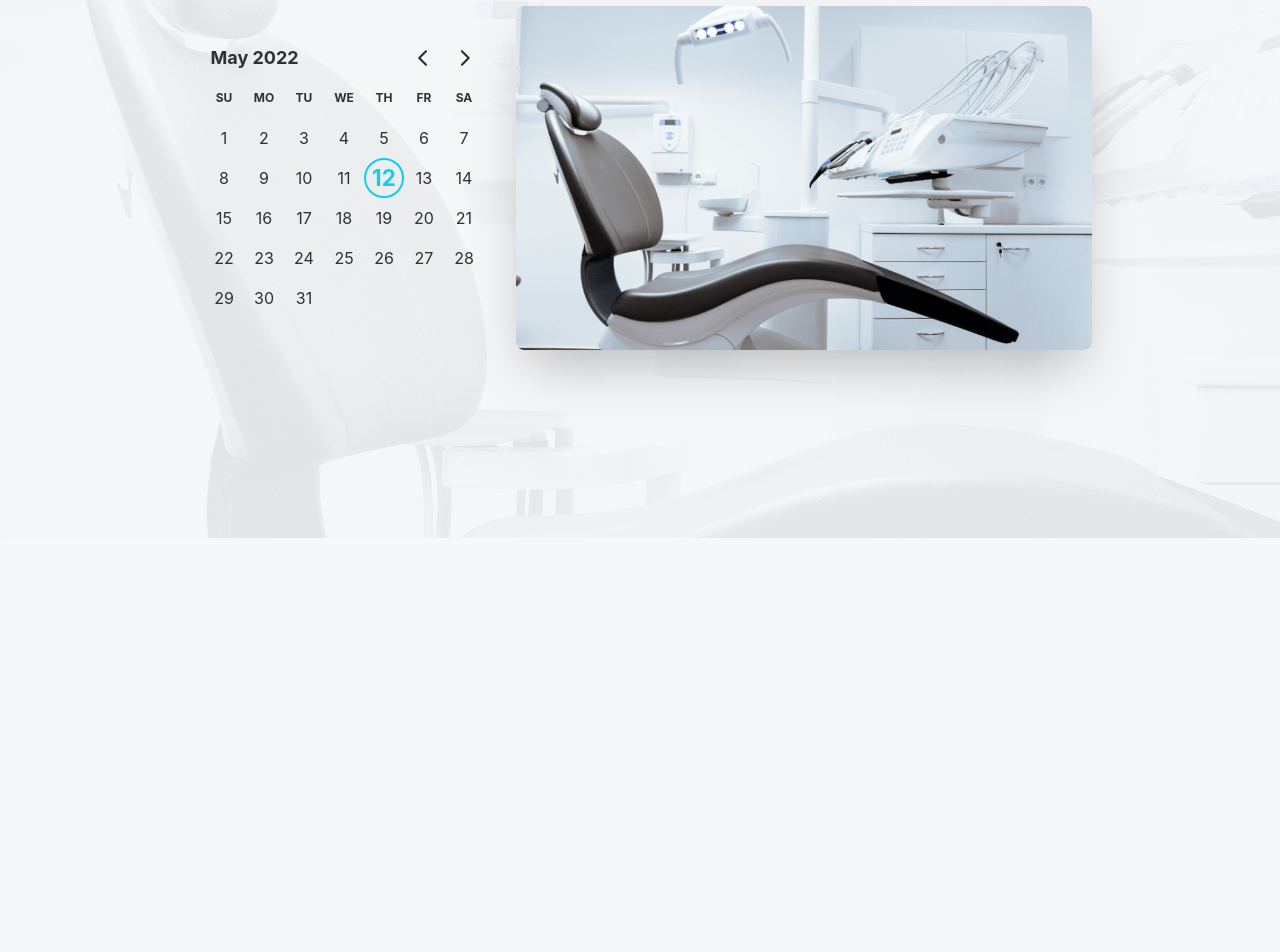
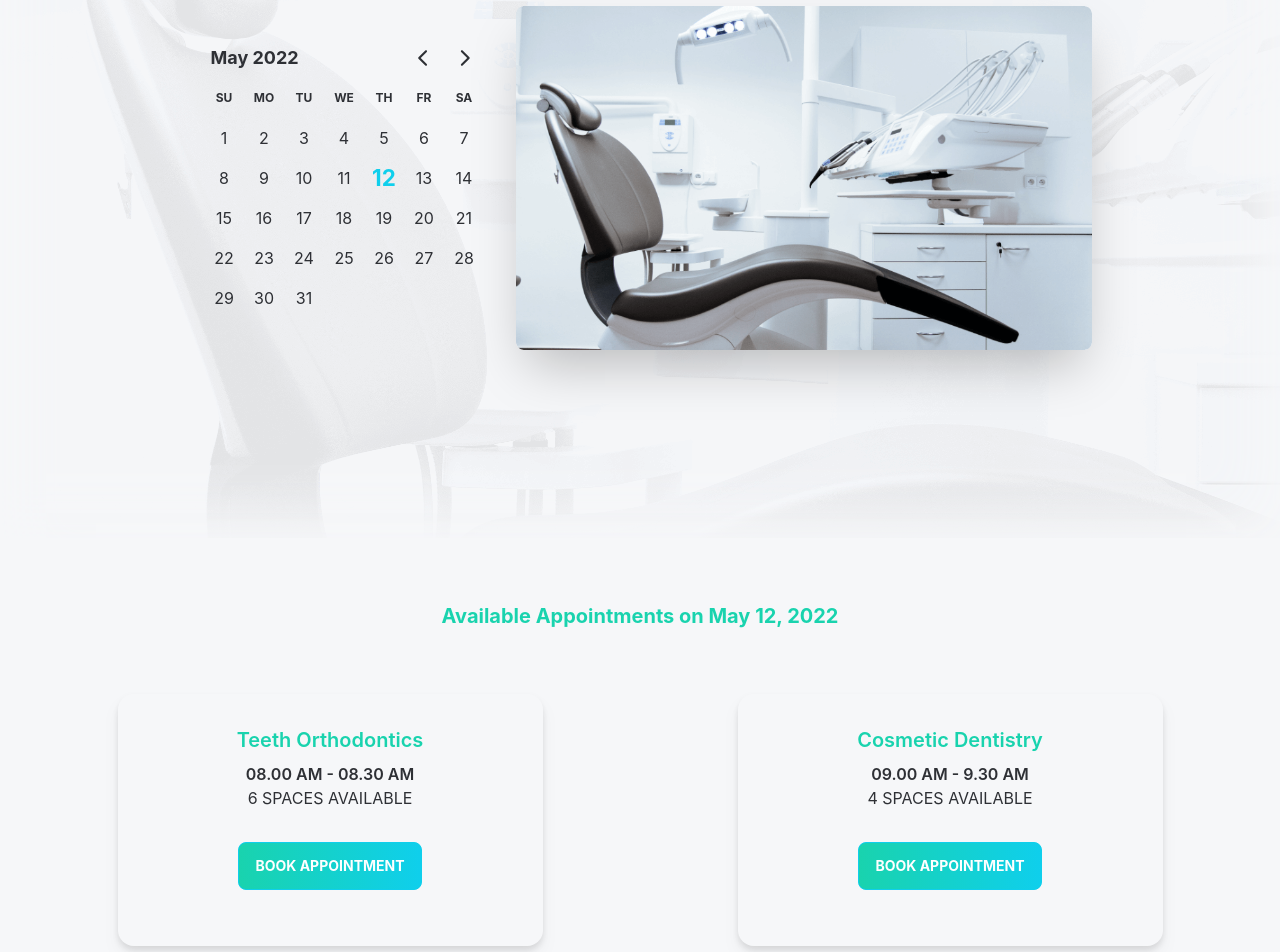
Before and after one commit to nurmdrafi/doctors-portal-client, a React (Create React App) app: page /appointment in a window 1280 px wide. Shown: the part 246-1198 px from the top of the page. Before the commit the page ends 800 px from the top, so only its background shows below. Built offline with nearby package versions, Linux system fonts and the light colour scheme.

Commit message:
booking card component added

```diff
--- /dev/null
+++ b/public/services.json
@@ -0,0 +1,54 @@
+[
+  {
+    "_id": 1,
+    "name": "Teeth Orthodontics",
+    "slots": [
+      "08.00 AM - 08.30 AM",
+      "08.30 AM - 09.00 AM",
+      "09.00 AM - 9.30 AM",
+      "09.30 AM - 10.00 AM",
+      "10.00 AM - 10.30 AM",
+      "10.30 AM - 11.00 AM"
+    ]
+  },
+  {
+    "_id": 2,
+    "name": "Cosmetic Dentistry",
+    "slots": [
+      "09.00 AM - 9.30 AM",
+      "09.30 AM - 10.00 AM",
+      "10.00 AM - 10.30 AM",
+      "10.30 AM - 11.00 AM"
+    ]
+  },
+  {
+    "_id": 3,
+    "name": "Teeth Cleaning",
+    "slots": []
+  },
+  {
+    "_id": 4,
+    "name": "Cavity Protection",
+    "slots": ["10.00 AM - 10.30 AM", "10.30 AM - 11.00 AM"]
+  },
+  {
+    "_id": 5,
+    "name": "Pediatric Dental",
+    "slots": [
+      "08.30 AM - 09.00 AM",
+      "09.00 AM - 9.30 AM",
+      "09.30 AM - 10.00 AM",
+      "10.00 AM - 10.30 AM",
+      "10.30 AM - 11.00 AM"
+    ]
+  },
+  {
+    "_id": 6,
+    "name": "Oral Surgery",
+    "slots": [
+      "09.30 AM - 10.00 AM",
+      "10.00 AM - 10.30 AM",
+      "10.30 AM - 11.00 AM"
+    ]
+  }
+]
--- a/src/App.js
+++ b/src/App.js
@@ -3,7 +3,7 @@ import Navbar from "./Pages/Shared/Navbar";
 import { Routes, Route } from "react-router-dom";
 import Home from "./Pages/Home/Home";
 import About from "./Pages/About/About";
-import Appointment from "./Pages/Appointment/AppointmentBanner";
+import Appointment from "./Pages/Appointment/Appointment";
 import Reviews from "./Pages/Reviews/Reviews";
 import Contact from "./Pages/Contact/Contact";
 import Login from "./Pages/Login/Login";
--- a/src/Pages/Appointment/Appointment.js
+++ b/src/Pages/Appointment/Appointment.js
@@ -1,12 +1,14 @@
-import React from 'react';
-import AppointmentBanner from './AppointmentBanner';
-
+import React, { useState } from "react";
+import AppointmentBanner from "./AppointmentBanner";
+import AvailableAppointments from "./AvailableAppointments";
 const Appointment = () => {
-    return (
-        <div>
-            <AppointmentBanner/>
-        </div>
-    );
+  const [date, setDate] = useState(new Date());
+  return (
+    <div>
+      <AppointmentBanner date={date} setDate={setDate} />
+      <AvailableAppointments date={date} />
+    </div>
+  );
 };
 
 export default Appointment;
--- a/src/Pages/Appointment/AppointmentBanner.js
+++ b/src/Pages/Appointment/AppointmentBanner.js
@@ -1,4 +1,3 @@
-import React, { useState } from "react";
 import chair from "../../assets/images/chair.png";
 import assignmentBannerBg from "../../assets/images/bg.png";
 import { DayPicker } from "react-day-picker";
@@ -9,11 +8,11 @@ const BannerBackground = {
   minHeight: "90vh",
   backgroundRepeat: "no-repeat",
   backgroundPosition: "center left",
+  boxShadow: "25px 25px 50px 0 #F6F7F9 inset, -25px -25px 50px 0 #F6F7F9 inset"
 };
 const css = `
 .my-selected {
     font-weight: bold;
-    border: 2px solid #0FCFEC;
     color: #0FCFEC;
   }
   .my-selected:hover:not([disabled]) {
@@ -27,11 +26,9 @@ const css = `
 }
 `;
 
-const AppointmentBanner = () => {
-  const [date, setDate] = useState(new Date());
-
+const AppointmentBanner = ({date, setDate}) => {
   return (
-    <div className="hero min-h-screen bg-base-100" style={BannerBackground}>
+    <section className="hero min-h-screen bg-base-100" style={BannerBackground}>
       <div className="hero-content flex-col lg:flex-row-reverse">
         <img
           src={chair}
@@ -51,7 +48,7 @@ const AppointmentBanner = () => {
           />
         </div>
       </div>
-    </div>
+    </section>
   );
 };
 
--- /dev/null
+++ b/src/Pages/Appointment/AvailableAppointments.js
@@ -0,0 +1,26 @@
+import React, { useEffect, useState } from "react";
+import { format } from "date-fns";
+import AvailableServices from "./AvailableServices";
+
+const AvailableAppointments = ({ date }) => {
+  const [services, setServices] = useState([])
+  useEffect(() =>{
+    fetch('services.json')
+    .then(res => res.json())
+    .then(data => setServices(data))
+  }, [])
+  return (
+    <section className="px-8 my-16">
+      <p className="text-secondary text-xl text-center font-bold my-16">
+        Available Appointments on {format(date, "PP")}{" "}
+      </p>
+      <div className="flex flex-wrap gap-6">
+        {services.map(service=> <AvailableServices
+        key={service._id}
+        service={service}/>)}
+      </div>
+    </section>
+  );
+};
+
+export default AvailableAppointments;
--- /dev/null
+++ b/src/Pages/Appointment/AvailableServices.js
@@ -0,0 +1,33 @@
+import React from "react";
+import PrimaryButton from "../Shared/PrimaryButton";
+
+const AvailableServices = ({ service }) => {
+  return (
+    <div className="card w-[425px] bg-base-100 drop-shadow-lg mx-auto">
+      <div className="card-body items-center text-center">
+        <h2 className="card-title text-secondary">{service.name}</h2>
+        {service.slots.length ? (
+          <div>
+            <p className="font-semibold">{service.slots[0]}</p>
+            <p className="uppercase">{service.slots.length} Spaces Available</p>
+          </div>
+        ) : (
+          <div>
+            <p className="text-red-500 uppercase font-semibold">
+              Try Another Day
+            </p>
+            <p className="uppercase">No Slot Available</p>
+          </div>
+        )}
+
+        <div className="card-actions">
+          <PrimaryButton disabled={service.slots.length === 0}>
+            Book Appointment
+          </PrimaryButton>
+        </div>
+      </div>
+    </div>
+  );
+};
+
+export default AvailableServices;
--- a/src/Pages/Home/Banner.js
+++ b/src/Pages/Home/Banner.js
@@ -9,6 +9,7 @@ const Banner = () => {
     minHeight: "90vh",
     backgroundRepeat: "no-repeat",
     backgroundPosition: "center left",
+    boxShadow: "25px 25px 50px 0 #F6F7F9 inset, -25px -25px 50px 0 #F6F7F9 inset"
   };
   return (
     <section className="hero min-h-screen max-w-full" style={BannerBackground}>
--- a/src/Pages/Shared/PrimaryButton.js
+++ b/src/Pages/Shared/PrimaryButton.js
@@ -1,11 +1,12 @@
-import React from 'react';
-
-const PrimaryButton = ({children}) => {
-    return (
-        <button className="btn btn-primary uppercase font-bold text-white bg-gradient-to-r from-[#19D3AE] to-[#0FCFEC] hover:from-[#0FCFEC] hover:to-[#19D3AE] my-6">
-            {children}
-          </button>
-    );
+const PrimaryButton = ({ children, ...props }) => {
+  return (
+    <button
+      disabled={props.disabled}
+      className="btn btn-primary uppercase font-bold text-white bg-gradient-to-r from-[#19D3AE] to-[#0FCFEC] hover:from-[#0FCFEC] hover:to-[#19D3AE] my-6"
+    >
+      {children}
+    </button>
+  );
 };
 
 export default PrimaryButton;
```
